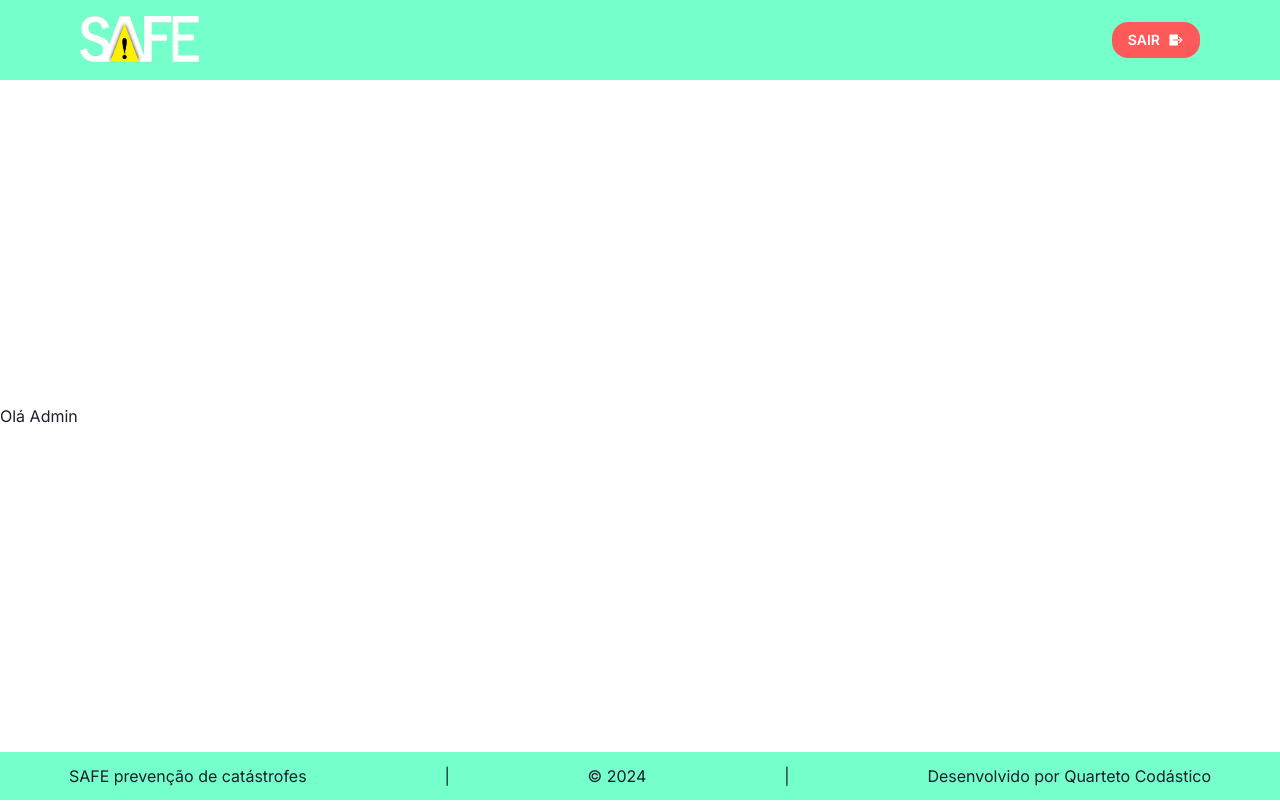
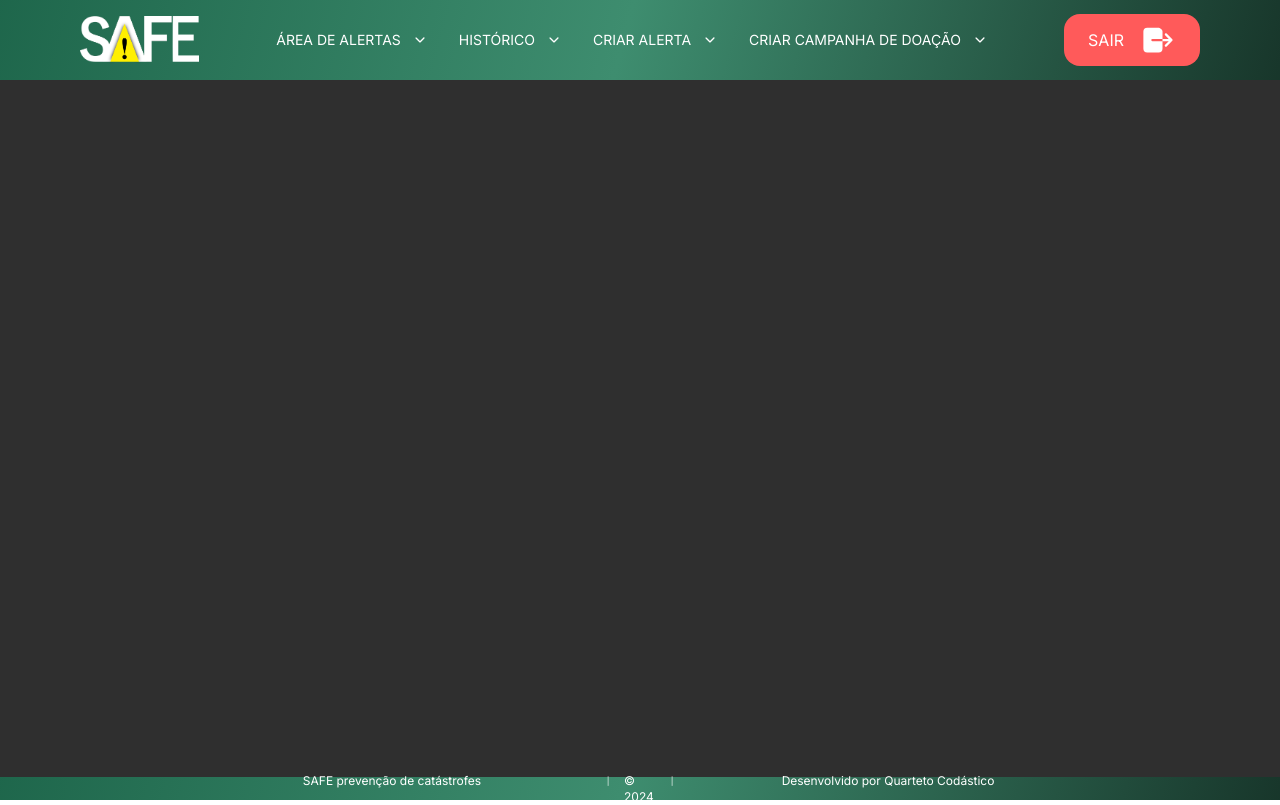
Before and after one commit to Quarteto-Codastico/SAFE-disaster-prevention, a Next.js app: page /admin in a window 1280 px wide. Built offline with nearby package versions, Linux system fonts and the light colour scheme.

Commit message:
feat: add theme

```diff
--- a/src/app/admin/layout.tsx
+++ b/src/app/admin/layout.tsx
@@ -7,7 +7,7 @@ export default function AdminLayout({
   children: React.ReactNode;
 }>) {
   return (
-    <div className="flex flex-col justify-between min-h-[100vh]">
+    <div className="flex flex-col justify-between min-h-[100vh] bg-[#2F2F2F]">
       <AdminHeader />
       {children}
       <AdminFooter />
--- a/src/components/admin-components/Footer.tsx
+++ b/src/components/admin-components/Footer.tsx
@@ -1,14 +1,18 @@
-import Image from "next/image";
-import footer_bg from "../../../public/footer_bg.svg";
 
-export default function AdminFooter() {
-  return (
-    <div className="w-full flex flex-col md:flex-row justify-around bg-[#75FFCA] py-3 flex-wrap mx-auto text-center">
-      <p>SAFE prevenção de catástrofes</p>
-      <p className="hidden md:flex">|</p>
-      <p>© 2024</p>
-      <p className="hidden md:flex">|</p>
-      <p>Desenvolvido por Quarteto Codástico</p>
-    </div>
-  );
+export default function Footer() {
+	return (
+		<div className="flex absolute w-[100%] max-w-[1600px] h-[23px] mx-auto bottom-0 bg-adminGradient justify-center items-center">
+			<div className="flex justify-between w-[70%] font-extraligh text-xs text-white">
+				<p className="flex flex-1 justify-center min-w-[400px]">
+					SAFE prevenção de catástrofes
+				</p>
+				<p className="flex flex-1 justify-center text-[8px]">|</p>
+				<p className="flex flex-1 justify-center"> © 2024</p>
+				<p className="flex flex-1 justify-center text-[8px]">|</p>
+				<p className="flex flex-1 justify-center min-w-[400px]">
+					Desenvolvido por Quarteto Codástico
+				</p>
+			</div>
+		</div>
+	);
 }
--- a/src/components/admin-components/Header.tsx
+++ b/src/components/admin-components/Header.tsx
@@ -1,21 +1,53 @@
 import Image from "next/image";
 import logoSafe from "../../../public/logo_safe_white.png";
 import { IoIosArrowDown } from "react-icons/io";
-import LogoutButton from "./Buttons/Logout";
+import { IoLogOut } from "react-icons/io5";
+import Link from "next/link";
 
-export default function AdminHeader() {
+export default function Header() {
 	return (
-    <div className="flex w-screen justify-center items-center h-[80px] bg-[#75FFCA] px-20">
+		<div className="flex fixed w-screen justify-center items-center h-[80px] bg-adminGradient px-20 z-10">
 			<div className="flex max-w-[1440px] w-[100%] h-[80px] justify-between items-center">
 				<div className="flex flex-2 h-[80px] justify-start items-center">
+					<Link href="/">
 						<Image
 							src={logoSafe}
 							alt="logo-safe"
 							className="h-[49px] w-[119px]"
 						/>
+					</Link>
 				</div>
-        <div className="flex flex-2 justify-end  items-center gap-6">
-          <LogoutButton />
+				<div className="flex flex-1 gap-8 justify-center items-center text-white">
+					<a
+						href=""
+						className="flex gap-3 justify-center items-center text-sm "
+					>
+						ÁREA DE ALERTAS <IoIosArrowDown />
+					</a>
+					<a
+						href=""
+						className="flex gap-3 justify-center items-center text-sm "
+					>
+						HISTÓRICO <IoIosArrowDown />
+					</a>
+					<a
+						href=""
+						className="flex gap-3 justify-center items-center text-sm "
+					>
+						CRIAR ALERTA <IoIosArrowDown />
+					</a>
+					<a
+						href=""
+						className="flex gap-3 justify-center items-center text-sm "
+					>
+						CRIAR CAMPANHA DE DOAÇÃO <IoIosArrowDown />
+					</a>
+				</div>
+				<div className="flex justify-center flex-2 items-center gap-6">
+					<button className="flex justify-center items-center gap-4 py-2 px-6  bg-[#FF5A5A] rounded-[16px] text-white">
+						SAIR
+						<IoLogOut className="text-4xl" />
+					</button>
 				</div>
 			</div>
 		</div>
```
Lines whose indentation alone changed are shown as unchanged.
